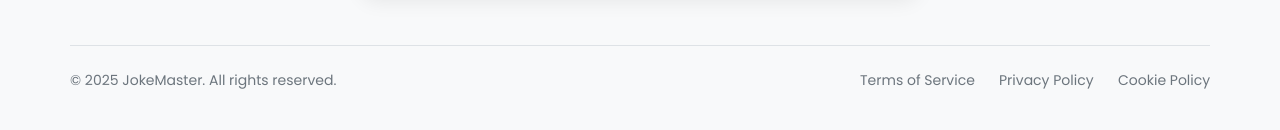
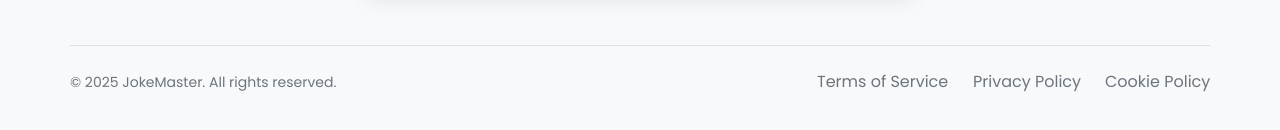
Before and after one commit to atulguptag/auth-frontend, a React (Create React App) app: page /home in a window 1280 px wide. Shown: the part 3868-3998 px from the top of the page. Built offline with nearby package versions, Linux system fonts and the light colour scheme; no server answers.

Commit message:
Update Home.js

```diff
--- a/src/components/Home.js
+++ b/src/components/Home.js
@@ -502,22 +502,24 @@ const Home = () => {
                     </a>
                   </li>
                   <li className="mb-2">
-                    <a
-                      href="#"
-                      className="text-muted text-decoration-none hover-zoom d-flex align-items-center"
+                    <button
+                      type="button"
+                      className="btn btn-link text-muted text-decoration-none hover-zoom d-flex align-items-center p-0 border-0"
+                      style={{ background: "none" }}
                     >
                       <FiMessageCircle className="me-2" size={14} />
                       Help Center
-                    </a>
+                    </button>
                   </li>
                   <li className="mb-2">
-                    <a
-                      href="#"
-                      className="text-muted text-decoration-none hover-zoom d-flex align-items-center"
+                    <button
+                      type="button"
+                      className="btn btn-link text-muted text-decoration-none hover-zoom d-flex align-items-center p-0 border-0"
+                      style={{ background: "none" }}
                     >
                       <FiShield className="me-2" size={14} />
                       Privacy Policy
-                    </a>
+                    </button>
                   </li>
                 </ul>
               </div>
@@ -574,24 +576,27 @@ const Home = () => {
                 </div>
                 <div className="col-md-6 text-md-end">
                   <div className="d-flex justify-content-md-end gap-4 mt-3 mt-md-0">
-                    <a
-                      href="#"
-                      className="text-muted text-decoration-none small hover-zoom"
+                    <button
+                      type="button"
+                      className="btn btn-link text-muted text-decoration-none small hover-zoom p-0 border-0"
+                      style={{ background: "none" }}
                     >
                       Terms of Service
-                    </a>
-                    <a
-                      href="#"
-                      className="text-muted text-decoration-none small hover-zoom"
+                    </button>
+                    <button
+                      type="button"
+                      className="btn btn-link text-muted text-decoration-none small hover-zoom p-0 border-0"
+                      style={{ background: "none" }}
                     >
                       Privacy Policy
-                    </a>
-                    <a
-                      href="#"
-                      className="text-muted text-decoration-none small hover-zoom"
+                    </button>
+                    <button
+                      type="button"
+                      className="btn btn-link text-muted text-decoration-none small hover-zoom p-0 border-0"
+                      style={{ background: "none" }}
                     >
                       Cookie Policy
-                    </a>
+                    </button>
                   </div>
                 </div>
               </div>
```
